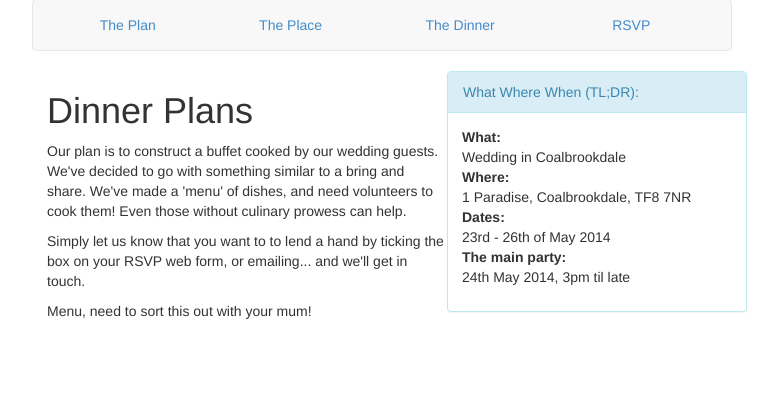
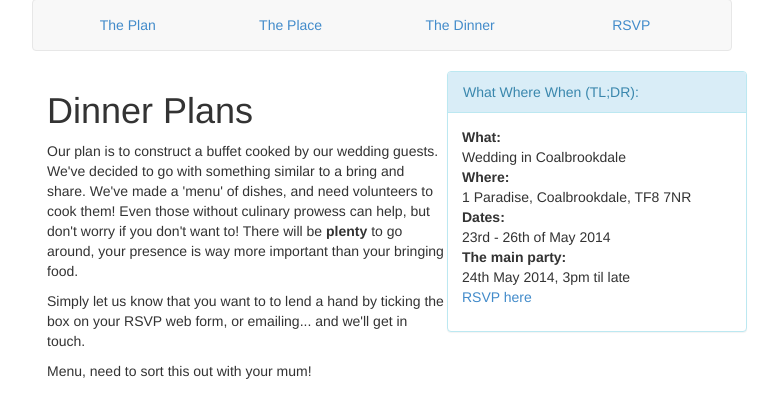
Before and after one commit to sinjax/emmasinaweddingtime, a Flask app: page /dinner in a window 1280 px wide. Shown: the part 315-733 px from the top of the page, without its empty margins (258-1036 px from the left). Run offline with Flask 2, Linux system fonts and the light colour scheme; some libraries are stand-ins or nearby versions.

Commit message:
some rewording from al and pat

```diff
--- a/wedding/templates/dinner.html
+++ b/wedding/templates/dinner.html
@@ -4,7 +4,7 @@
 {% include 'tldr.html' %}
 <h1>Dinner Plans</h1>
 <p>Our plan is to construct a buffet cooked by our wedding guests. We've decided to go with something similar to a bring and share.
-We've made a 'menu' of dishes, and need volunteers to cook them! Even those without culinary prowess can help.</p>
+We've made a 'menu' of dishes, and need volunteers to cook them! Even those without culinary prowess can help, but don't worry if you don't want to! There will be <b>plenty</b> to go around, your presence is way more important than your bringing food.</p>
 <p>
 Simply let us know that you want to to lend a hand by ticking the box on your RSVP web form, or emailing... and we'll get in touch.</p>
 
--- a/wedding/templates/plan.html
+++ b/wedding/templates/plan.html
@@ -8,7 +8,7 @@
 
 <p>We're getting married! We'd like you to join us for a party to celebrate.</p>
 
-<p>We will have the Coalbrookdale YHA from the evening of the 23rd May to the afternoon of the 26th May and will make sure someone is always on site to provide greetings and directions to the kettle! The basic idea is a party on the Saturday afternoon/evening with sitting around/exploring the local area for the other days.</p>
+<p>We have booked a large <a href="{{url_for('place')}}">Youth Hostel in Coalbrookdale</a> from the evening of the 23rd May to the afternoon of the 26th May and will make sure someone is always on site to provide greetings and directions to the kettle! The basic idea is a party on the Saturday afternoon/evening with sitting around/exploring the local area for the other days.</p>
 
 <h3>The schedule</h3>
 <p>
--- a/wedding/templates/tldr.html
+++ b/wedding/templates/tldr.html
@@ -5,5 +5,6 @@
         <li><b>Where:</b><br/>1 Paradise, Coalbrookdale, TF8 7NR</li>
         <li><b>Dates:</b><br/>23rd - 26th of May 2014</li>
         <li><b>The main party:</b><br/>24th May 2014, 3pm til late</li>
+        <li><a href="{{url_for('rsvp')}}">RSVP here</a></li>
     </ul>
 </div>
```
